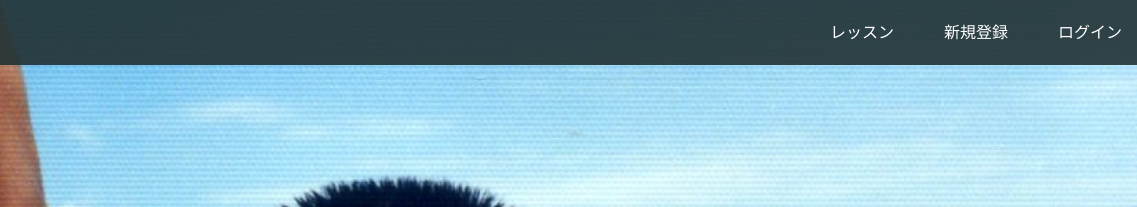
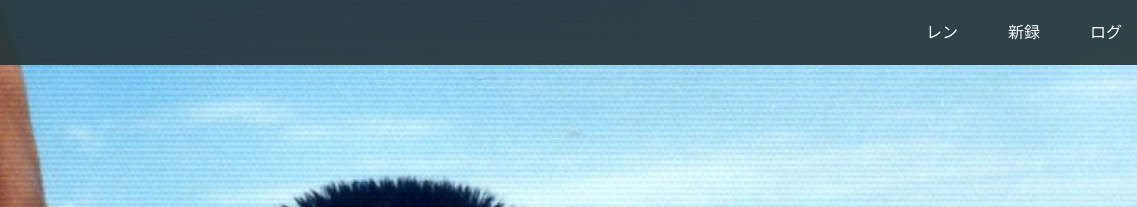
Before and after one commit to Do-t55/Do-t55.github.io, a plain HTML site: page index.html in a window 1280 px wide. Shown: the top 207 px of the page, 143-1280 px from the left. Drawn offline with Linux system fonts and the light colour scheme.

Commit message:
Update index.html

```diff
--- a/index.html
+++ b/index.html
@@ -15,9 +15,9 @@
       </div>
       <span class="fa fa-bars menu-icon"></span>
       <div class="header-right">
-        <a href="#">レッスン</a>
-        <a href="#">新規登録</a>
-        <a href="#" class="login">ログイン</a>
+        <a href="#">レン</a>
+        <a href="#">新録</a>
+        <a href="#" class="login">ログ</a>
       </div>
     </div>
   </header>
```
